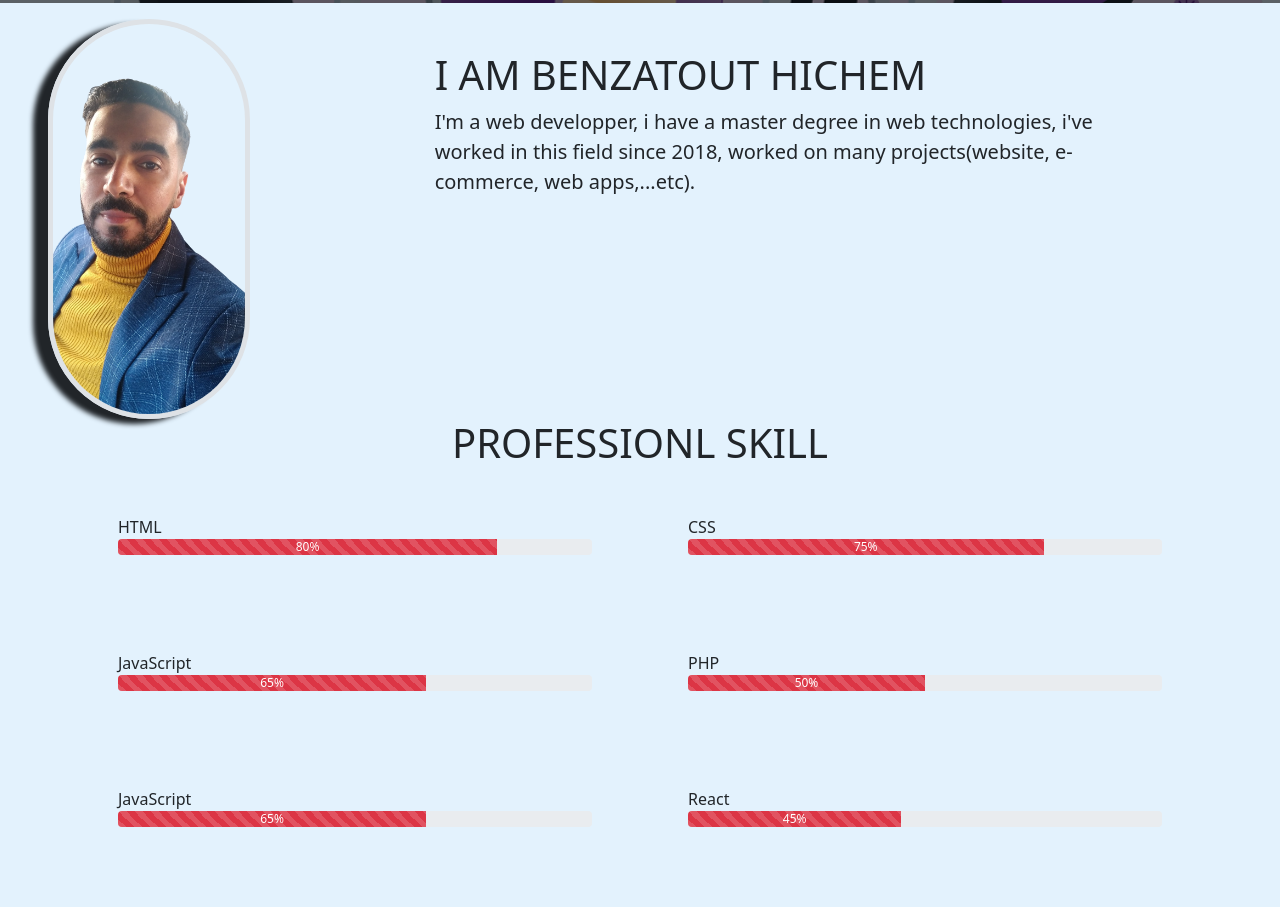
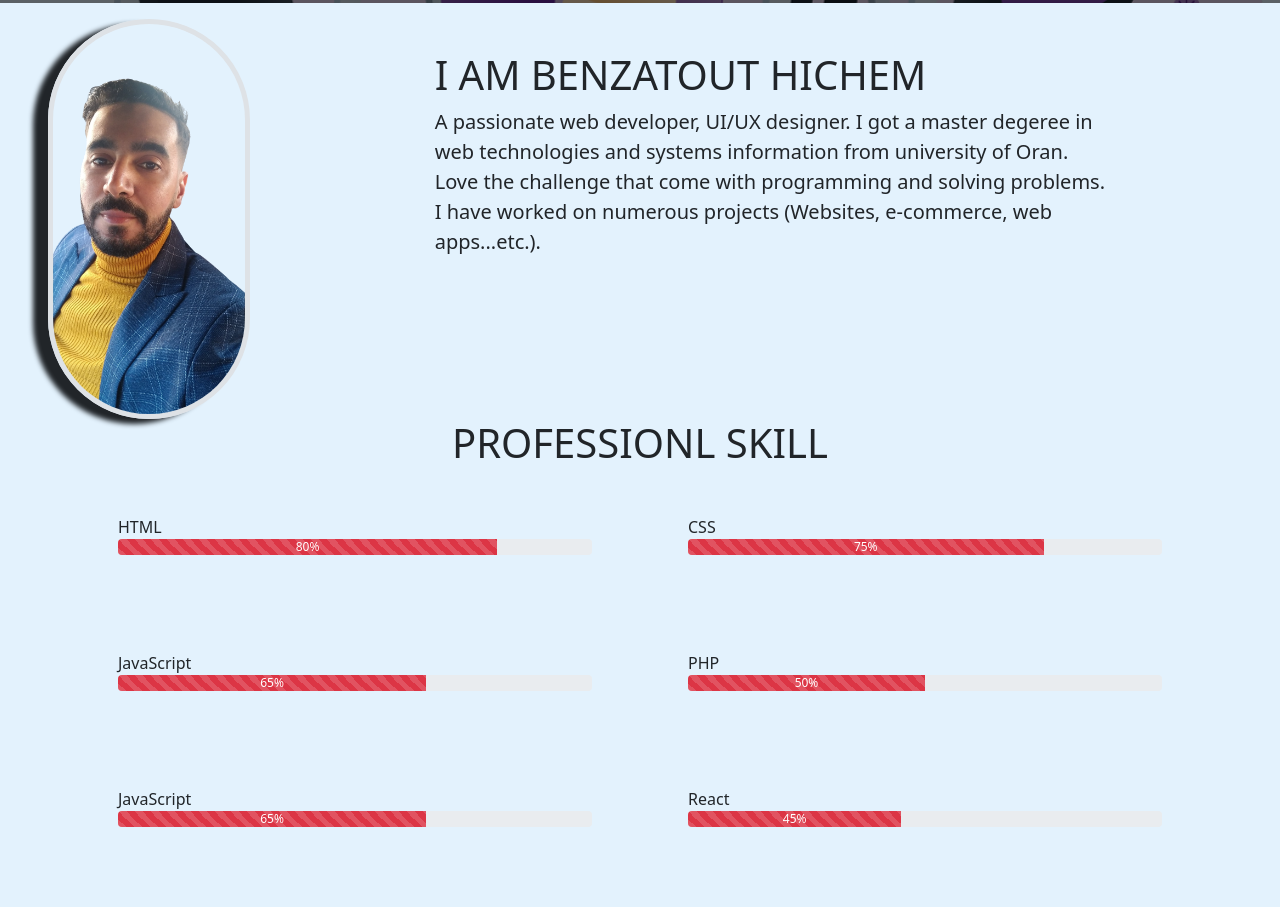
Before and after one commit to benben1010/benhicham.github.io, a plain HTML site: page index.html in a window 1280 px wide. Shown: the part 853-1760 px from the top of the page. Drawn offline with nearby package versions, Linux system fonts and the light colour scheme; files whose address does not match are found by name.

Commit message:
Update index.html

```diff
--- a/index.html
+++ b/index.html
@@ -102,8 +102,9 @@
 			<div class="col-12 col-md-8 mt-5">
 				<h1 class="display-6">I AM BENZATOUT HICHEM</h1>
 				<p class="lead ">
-					I'm a web developper, i have a master degree in web technologies, i've worked in this field since
-					2018, worked on many projects(website, e-commerce, web apps,...etc).
+					A passionate web developer, UI/UX designer. I got a master degeree in web technologies and systems information from university of Oran.
+					Love the challenge that come with programming and solving problems.
+					I have worked on numerous projects (Websites, e-commerce, web apps...etc.).
 				</p>
 
 			</div>
```
